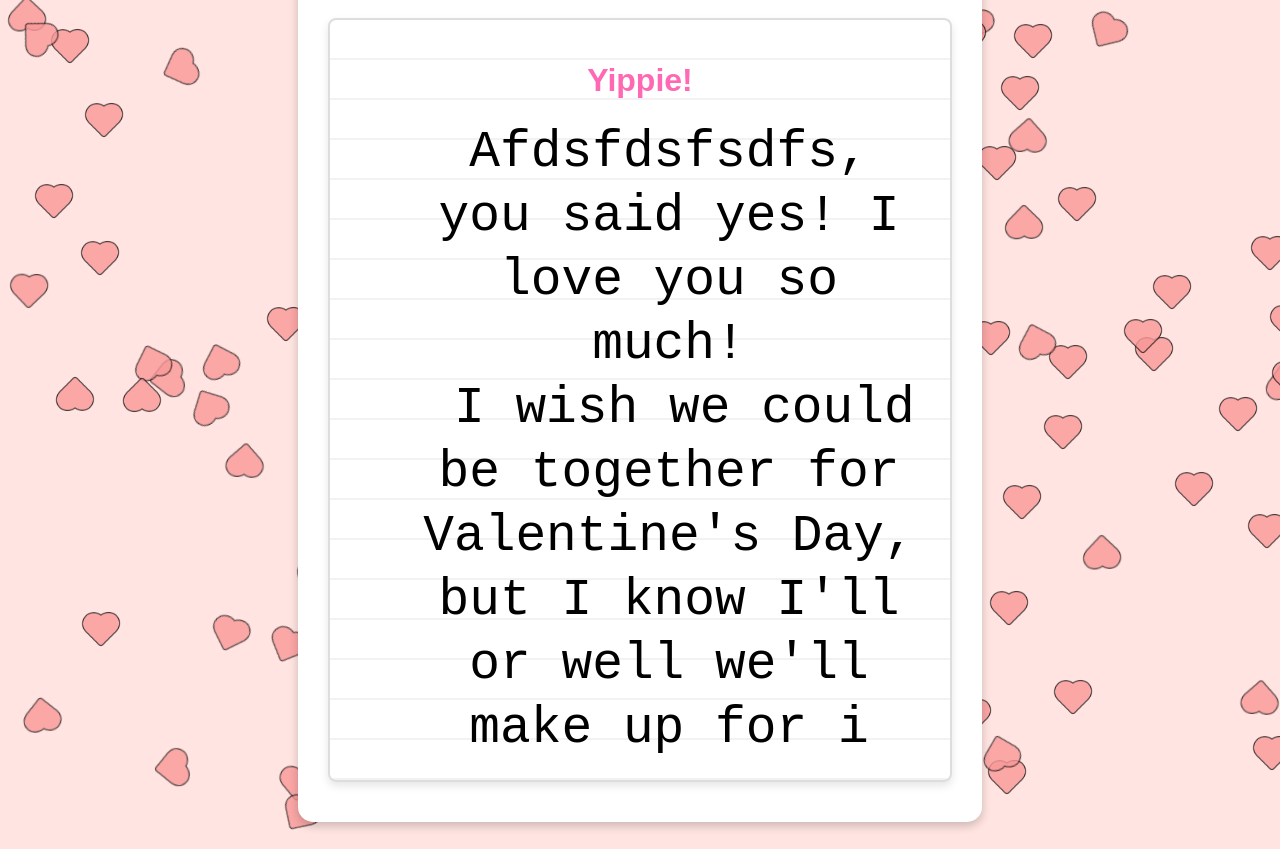
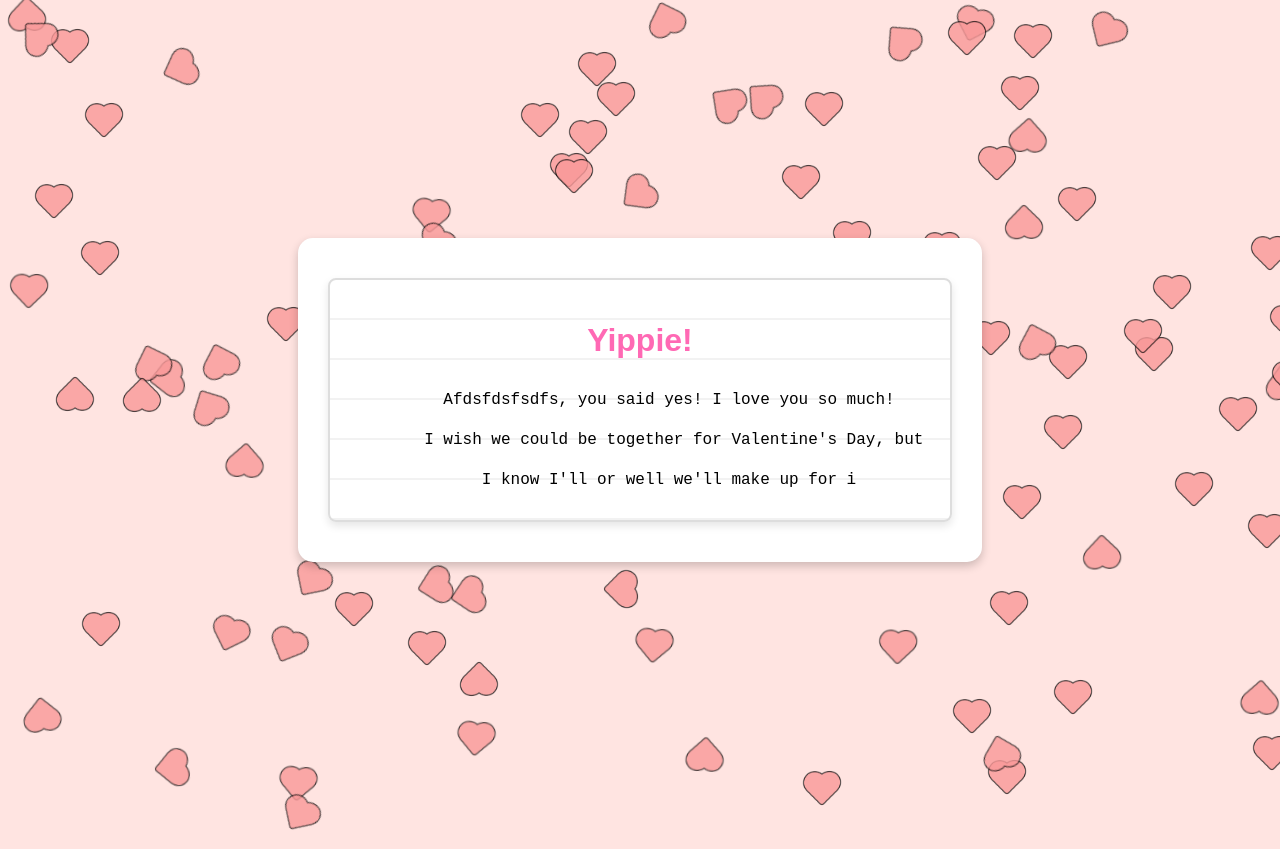
Before and after one commit to 100linesofcodes/Valentines, a plain HTML site: page index.html in a window 1280 px wide. Both pictures are taken after a click on the button "Yes, of course!". Shown: the top 849 px of the page. Drawn offline with Linux system fonts and the light colour scheme.

Commit message:
Update styles.css

```diff
--- a/styles.css
+++ b/styles.css
@@ -76,6 +76,13 @@ button:hover {
   position: relative;
 }
 
+@media (min-width: 768px) {
+  #notebook p {
+    font-size: 16px; /* Default font size for larger screens */
+    line-height: 40px; /* Default line height for larger screens */
+  }
+}
+
 .heart {
   position: absolute;
   width: 50px; /* Size of the heart image */
```
